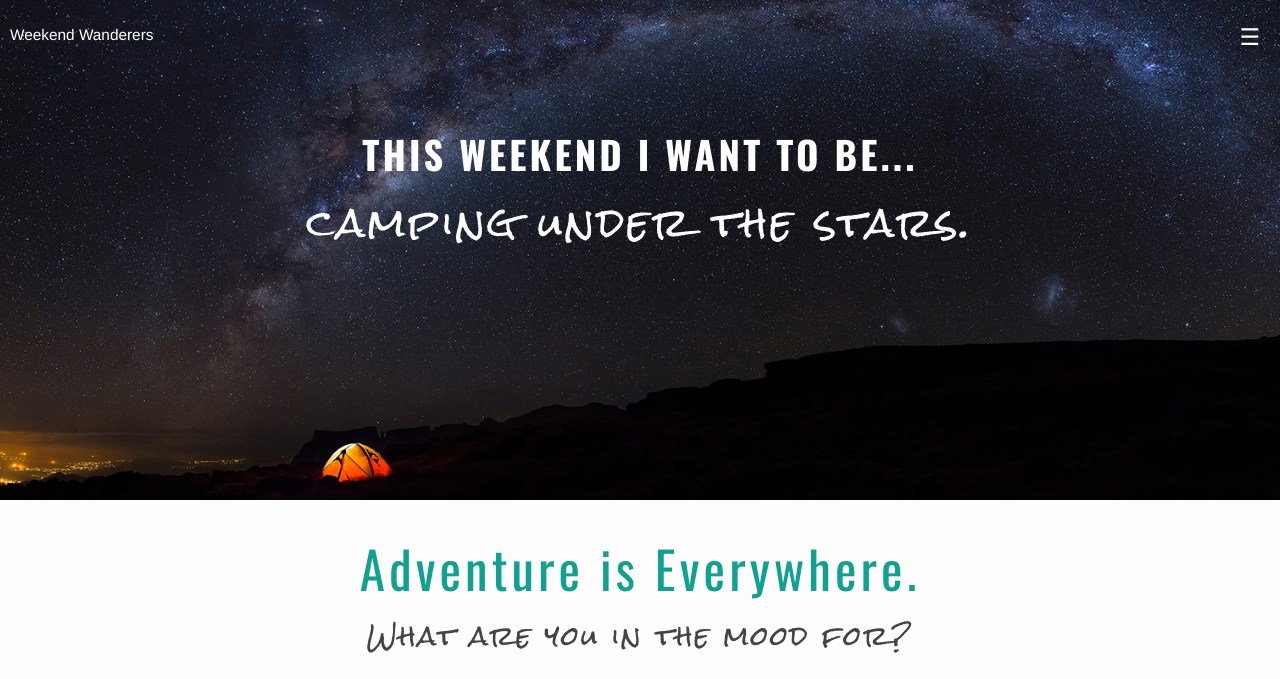
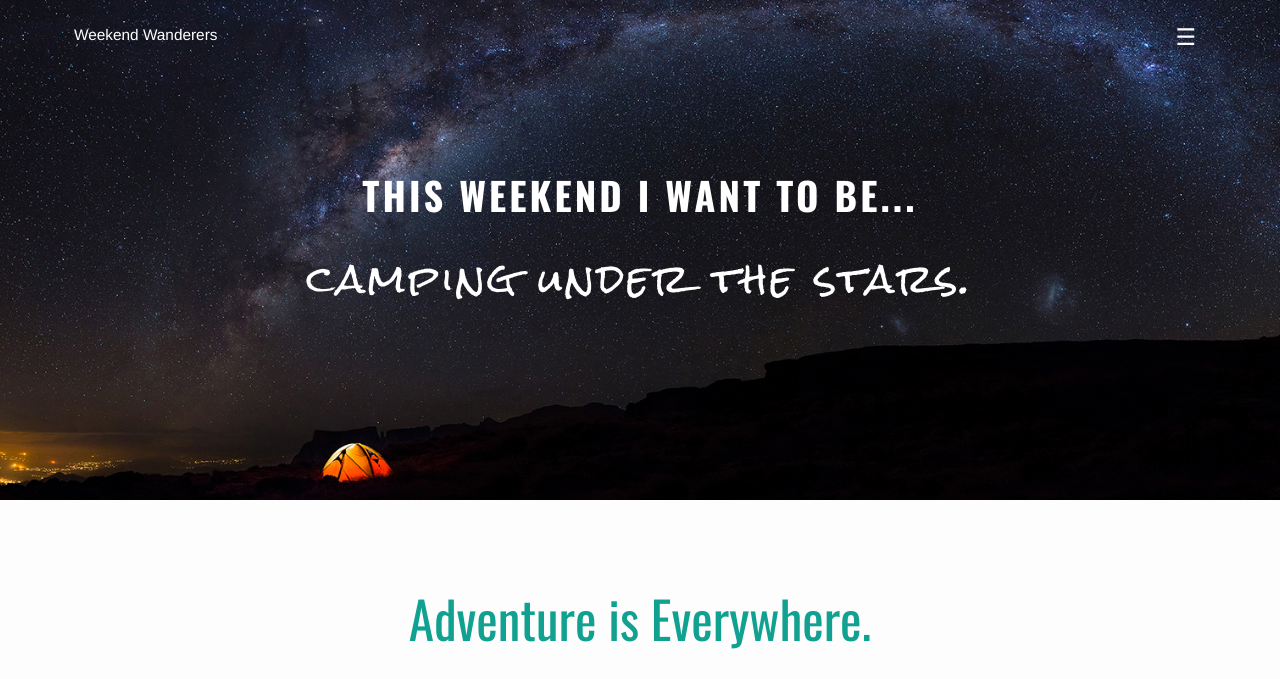
Before and after one commit to nikolspencer/weekend-wanderer, a Jekyll site: the page built from index.html, in a window 1280 px wide. Shown: the top 679 px of the page. Built offline with Jekyll 4.4.1, drawn with Linux system fonts in a browser that asks for light colours.

Commit message:
EOD commit

```diff
--- a/_sass/_base.scss
+++ b/_sass/_base.scss
@@ -73,13 +73,13 @@
 h1 {
     color: $white;
     font-family: 'Oswald', sans-serif;
-    letter-spacing: .1em;
     text-transform: uppercase;
 }
 
 h2 {
     color: $black-absolute;
     font-family: 'Rock Salt', cursive;
+    font-size: 2vw;
     font-weight: 400;
     letter-spacing: .08em;
 }
@@ -91,7 +91,6 @@
     color: $black-absolute;
     font-family: 'Oswald', sans-serif;
     font-weight: 400;
-    letter-spacing: .08em;
 }
 
 p {
--- a/_sass/_example.scss
+++ b/_sass/_example.scss
@@ -13,15 +13,14 @@
 .explore {
     h2 {
         color: $gray;
-        font-size: .6em;
-        margin: 0 0 15px;
+        font-size: .7em;
+        margin: 20px 0 30px;
         text-align: center;
     }
     h3 {
         color: $green;
         font-size: 5vw;
-        letter-spacing: .08em;
-        margin: 30px 0 10px;
+        margin: 40px 0 10px;
         text-align: center;
     }
 }
@@ -30,9 +29,11 @@
     .explore {
         h2 {
         font-size: 2vw;
+        margin: 20px 0 50px;
     }
         h3 {
         font-size: 4vw;
+        margin: 80px 0 10px;
         }
 }
 }
@@ -68,14 +69,14 @@
 @media screen and (min-width: $medium) {
     .adventures a {
         float: left;
-        margin: 1%;
-        padding: 50px 0;
-        padding-top: 19%;
-        width: 23%;
+        margin: 1.5%;
+        padding: 0 0;
+        padding-top: 21%;
+        width: 22%;
         h3 {
             font-size: 1.2em;
             margin: 0;
-            top: 25%;
+            top: 15%;
         }
     }
 }
@@ -83,6 +84,9 @@
 @media screen and (min-width: $large) {
     .adventures {
         padding: 10px 40px;
+        a h3 {
+            top: 30%;
+        }
     }
 }
 #road {
@@ -132,6 +136,9 @@
 
 // --------------------------------------- Blog
 .blog {
+    overflow: hidden;
+    width: 100%;
+    //padding: 20px 40px;
     .category {
         margin: 20px 0;
         overflow: hidden;
@@ -143,7 +150,6 @@
             text-align: center;
             h4 {
                 font-size: 1.8em;
-                margin-top: 0;
             }
             small {
             font-size: .8em
@@ -171,11 +177,14 @@
 }
 
 @media screen and (min-width: $medium) {
-    .blog .category {
+    .blog {
+        margin: 1.5%;
+        width: 98.3%;
+        .category {
             float: left;
-        margin: 10px;
-        min-height: 250px;
-        width: 29%;
+            margin: 15px;
+            //min-height: 250px;
+            width: 28.343%;
             .overlay {
                 h4 {
                     font-size: 1.3em;
@@ -186,6 +195,7 @@
             }
             .button--inverted {
                 padding: 8px 10px;
+            }
         }
     }
 }
@@ -207,6 +217,9 @@
     }
 }
 
+.browse {
+
+}
 // --------------------------------------- Newsletter
 
 .newsletter {
--- a/_sass/_header_nav.scss
+++ b/_sass/_header_nav.scss
@@ -15,7 +15,7 @@
         font-size: 4vw;
         letter-spacing: .08em;
         line-height: 1.3;
-        padding: 3% 0 0;
+        margin-bottom: 30px;
         text-align: center;
     }
 }
--- a/_sass/_layout.scss
+++ b/_sass/_layout.scss
@@ -1,5 +1,6 @@
 .row {
     overflow: hidden;
+    padding: 0 10px;
     width: 100%;
 }
 
@@ -12,21 +13,45 @@
 }
 
 @include media-query($medium) {
-  [class*="m--sixth"] { width: 16.66667%; }
-  [class*="m--fifth"] { width: 20%; }
-  [class*="m--fourth"] { width: 25%; }
-  [class*="m--third"] { width: 33.333%; }
-  [class*="m--half"] { width: 50%; }
-  [class*="m--two-thirds"] { width: 66.666%; }
+    [class*="m--sixth"] {
+        width: 16.66667%;
+    }
+    [class*="m--fifth"] {
+        width: 20%;
+    }
+    [class*="m--fourth"] {
+        width: 25%;
+    }
+    [class*="m--third"] {
+        width: 33.333%;
+    }
+    [class*="m--half"] {
+        width: 50%;
+    }
+    [class*="m--two-thirds"] {
+        width: 66.666%;
+    }
 }
 
 @include media-query($large) {
-  [class*="l--sixth"] { width: 16.66667%; }
-  [class*="l--fifth"] { width: 20%; }
-  [class*="l--fourth"] { width: 25%; }
-  [class*="l--third"] { width: 33.333%; }
-  [class*="l--half"] { width: 50%; }
-  [class*="l--two-thirds"] { width: 66.666%; }
+    [class*="l--sixth"] {
+        width: 16.66667%;
+    }
+    [class*="l--fifth"] {
+        width: 20%;
+    }
+    [class*="l--fourth"] {
+        width: 25%;
+    }
+    [class*="l--third"] {
+        width: 33.333%;
+    }
+    [class*="l--half"] {
+        width: 50%;
+    }
+    [class*="l--two-thirds"] {
+        width: 66.666%;
+    }
 }
 
 .grid__container {
@@ -34,22 +59,24 @@
 }
 
 // ------------------------------------------ Wrapper
-
 [class*="content-wrap--padded"] {
     overflow: hidden;
     padding: 10px;
-  max-width: $site-width;
+    //max-width: $site-width;
 }
 
 @include media-query($medium) {
     [class*="content-wrap"] {
         font-size: 110%;
+        width: 90%;
+        margin: 0 auto 40px;
     }
 }
 
 @include media-query($large) {
     [class*="content-wrap"] {
         font-size: 120%;
-    margin: 0 auto;
+        width: 90%;
+        margin: 0 auto 80px;
     }
 }
--- a/index.html
+++ b/index.html
@@ -35,7 +35,6 @@
     </a>
 </section>
 
-
 <section class="row" id="build" class="responsive">
     <div class="content-wrap--padded">
         <h3>Choose your own adventure</h3>
@@ -45,7 +44,7 @@
 </section>
 
 
-<section class="blog row content-wrap--padded">
+<section class="blog">
 
     <div class="category" id="wander">
         <div class="overlay">
```
Also changed, not shown: 3 other files. Lines whose indentation alone changed are shown as unchanged.
